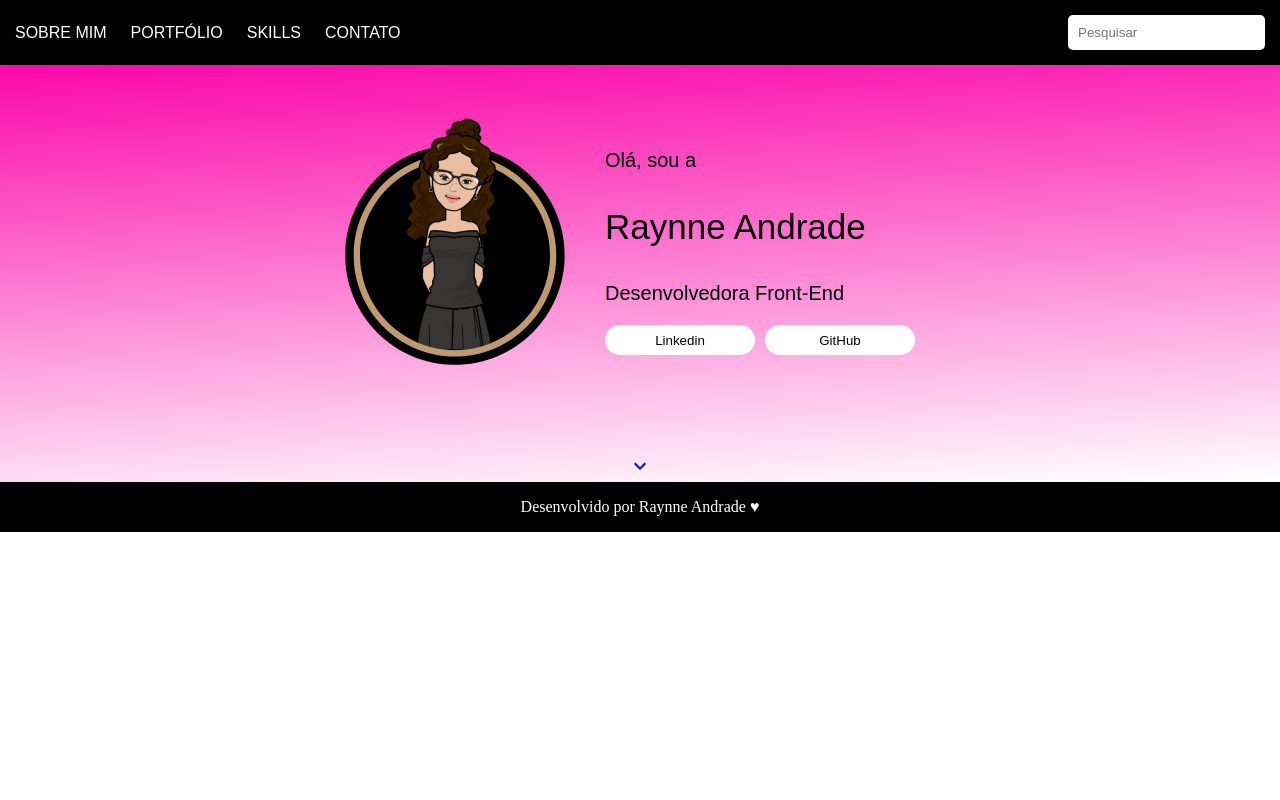
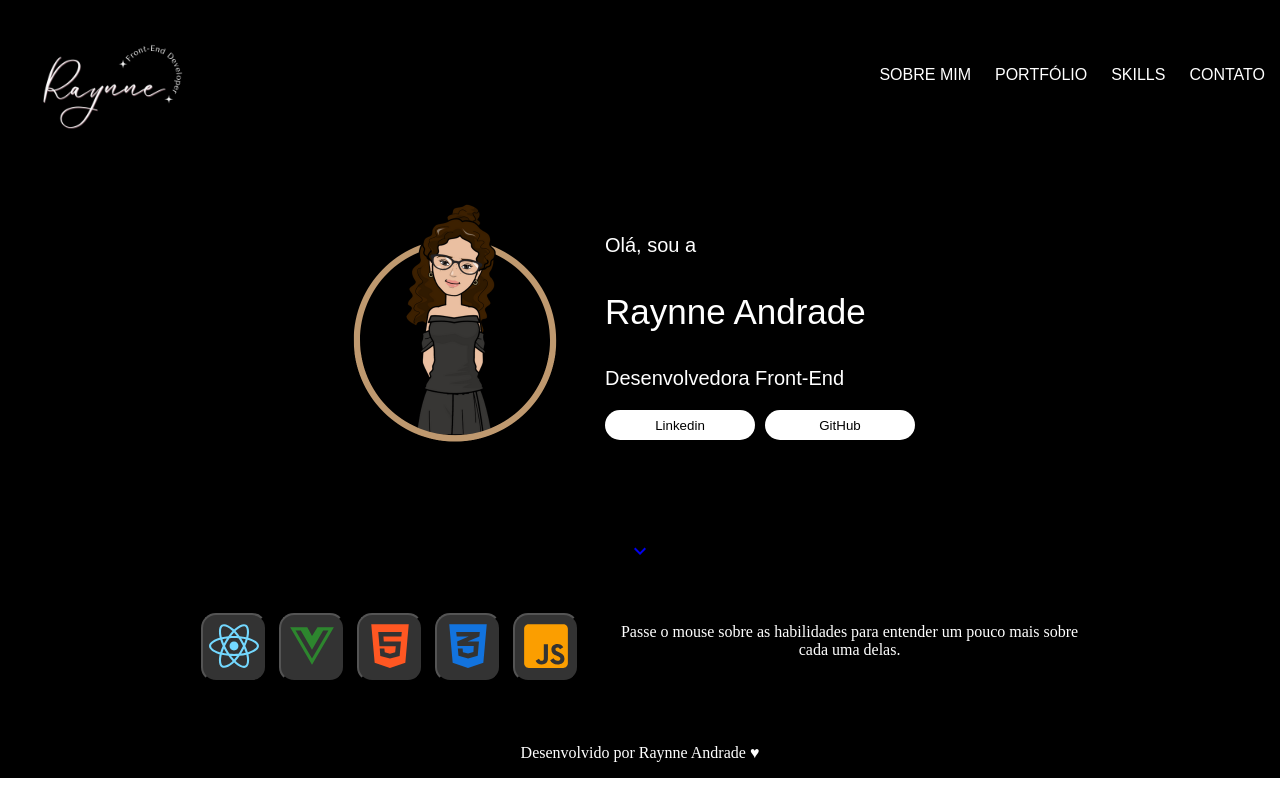
Before and after one commit to Raynne-Andrade/raynneandrade.github.io, a React (Create React App) app: page / in a window 1280 px wide. Built offline with nearby package versions, Linux system fonts and the light colour scheme.

Commit message:
feat: change skill and header

```diff
--- a/package.json
+++ b/package.json
@@ -18,6 +18,7 @@
     "react": "^18.1.0",
     "react-dom": "^18.1.0",
     "react-google-charts": "^4.0.0",
+    "react-icons": "^4.4.0",
     "react-scripts": "5.0.1",
     "typescript": "^4.6.4",
     "web-vitals": "^2.1.4",
--- a/src/App.tsx
+++ b/src/App.tsx
@@ -4,6 +4,7 @@ import { useTheme } from "@mui/system";
 import AboutMe from "./components/AboutMe";
 import Footer from "./components/Footer";
 import Header from "./components/Header";
+import Skill from "./components/Skills";
 
 import "./styles/App.css";
 
@@ -17,6 +18,7 @@ function App() {
             <div className='container'>
                 <div>
                     <AboutMe />
+                    <Skill/>
                 </div>
             </div>
             <Footer />
--- a/src/components/Header.tsx
+++ b/src/components/Header.tsx
@@ -3,6 +3,7 @@ import Menu from "./Header/Menu"
 import "../styles/header.css"
 
 const Header = () => {
+    const logo = require('../assets/Logo.png')
     const links = [
         {
             name: "Sobre mim",
@@ -20,10 +21,8 @@ const Header = () => {
     ]
     return (
         <header className="Header">
+            <img src={logo} width='200px'/>
             <Menu links={links}/>
-            <div>
-                <input type={"search"} placeholder="Pesquisar" className="Header--search" />
-            </div>
         </header>
     )
 }
--- /dev/null
+++ b/src/components/Skills.tsx
@@ -0,0 +1,67 @@
+import { FaReact, FaVuejs, FaHtml5, FaCss3Alt, FaJsSquare } from 'react-icons/fa'
+import '../styles/components/Skill.css'
+const Skill = () => {
+    const skills = ['Javascript', 'react', 'css', 'html', 'vuejs']
+    function onHoverSkill(item: string) {
+        for( let i = 0; i < skills.length; i++){
+            if(skills[i] == item){
+                const a = document.querySelector('.' + skills[i]) as HTMLElement | null;
+                const b = document.querySelector('.default') as HTMLElement | null;
+                if (a != null && b  != null){
+                a.style.display = 'block'
+                b.style.display = 'none'
+            }}
+            else{
+                const a = document.querySelector('.' + skills[i]) as HTMLElement | null;
+                    if (a != null){
+                    a.style.display = 'none'
+                }
+            }
+        }
+    }
+
+    function mouseout(item: string) {
+        const a = document.querySelector('.default') as HTMLElement | null;
+        if (a != null){
+        a.style.display = 'block'
+        }
+        for( let i = 0; i < skills.length; i++){
+            if(skills[i] == item){
+                const a = document.querySelector('.' + skills[i]) as HTMLElement | null;
+                if (a != null){
+                a.style.display = 'none'
+            }}
+        }
+    }
+    return (
+        <section className='skill'>
+            <div className='skill__div'>
+                <button className='skill__button' onMouseOver={() => onHoverSkill('react')} onMouseOut={() => mouseout('react')}>
+                    <FaReact size={50} color='#73D8FF' />
+                </button>
+                <button className='skill__button' onMouseOver={() => onHoverSkill('vuejs')} onMouseOut={() => mouseout('vuejs')}>
+                    <FaVuejs size={50} color='#2D862E' />
+                </button>
+                <button className='skill__button' onMouseOver={() => onHoverSkill('html')} onMouseOut={() => mouseout('html')}>
+                    <FaHtml5 size={50} color='#FF5722' />
+                </button>
+                <button className='skill__button' onMouseOver={() => onHoverSkill('css')} onMouseOut={() => mouseout('css')}>
+                    <FaCss3Alt size={50} color="#1273DE" />
+                </button>
+                <button className='skill__button' onMouseOver={() => onHoverSkill('Javascript')} onMouseOut={() => mouseout('Javascript')}>
+                    <FaJsSquare size={50} color="#FB9E00" />
+                </button>
+
+            </div>
+            <div className='skill__information'>
+                <p style={{ color: "#fff", textAlign: 'center', display: 'block'}} className="default">  Passe o mouse sobre as habilidades para entender um pouco mais sobre cada uma delas.  </p>
+                <p style={{ color: "#fff", textAlign: 'center', display: 'none' }} className="Javascript"> JavaScript é uma linguagem de programação interpretada estruturada, de script em alto nível com tipagem dinâmica fraca e multiparadigma. Juntamente com HTML e CSS, o JavaScript é uma das três principais tecnologias da World Wide Web. </p>
+                <p style={{ color: "#fff", textAlign: 'center', display: 'none' }} className="react"> O React é uma biblioteca JavaScript de código aberto com foco em criar interfaces de usuário em páginas web. É mantido pelo Facebook, Instagram, outras empresas e uma comunidade de desenvolvedores individuais. É utilizado nos sites da Netflix, Imgur, Feedly, Airbnb, SeatGeek, HelloSign, Walmart e outros. </p>
+                <p style={{ color: "#fff", textAlign: 'center', display: 'none' }} className="css" >  Trata-se de uma linguagem de marcação, amplamente utilizada com HTML ou XHTML, e representa diversas possibilidades para a formatação. O CSS ajuda a editar, alinhar, remover e trabalhar no espaço entre elementos de uma página. </p>
+                <p style={{ color: "#fff", textAlign: 'center', display: 'none' }} className="html" >   Linguagem de Marcação de Hipertexto. O HTML é o componente básico da web, ele permite inserir o conteúdo e estabelecer a estrutura básica de um website. </p>
+                <p style={{ color: "#fff", textAlign: 'center', display: 'none' }} className="vuejs" >  Vue.js é um framework JavaScript de código-aberto, focado no desenvolvimento de interfaces de usuário e aplicativos de página única </p>
+            </div>
+        </section>
+    )
+}
+export default Skill
--- a/src/index.css
+++ b/src/index.css
@@ -5,7 +5,7 @@ body {
     sans-serif;
   -webkit-font-smoothing: antialiased;
   -moz-osx-font-smoothing: grayscale;
-  background-color: black;
+  background-color: rgba(255, 255, 255, 0.321);
 }
 
 code {
--- a/src/styles/App.css
+++ b/src/styles/App.css
@@ -2,5 +2,8 @@
     display: flex;
     justify-content: center;
     overflow: hidden;
-    background: linear-gradient(357deg, rgba(255,255,255,1) 0%, rgba(251,8,169,1) 100%)
+    background: #000
   }
+  .inner-text {
+    color: #fff
+  }
--- a/src/styles/components/AboutMe.css
+++ b/src/styles/components/AboutMe.css
@@ -4,6 +4,7 @@
     justify-content: center;
     font-family: sans-serif
 }
+
 .aboutme_avatar {
     margin: 50px 0px
 }
@@ -13,10 +14,14 @@
 }
 
 .inner_text {
-    font-size: 20px
+    font-size: 20px;
+    color: #fff
 }
 
-.inner_text_h1 { font-size: 35px }
+.inner_text_h1 {
+    font-size: 35px;
+    color: #fff
+}
 
 .button {
     width: 150px;
--- /dev/null
+++ b/src/styles/components/Skill.css
@@ -0,0 +1,22 @@
+.skill {
+    display: flex;
+    max-width: 1000px;
+    margin: 40px 0px;
+}
+
+.skill__div {
+    width: 50%;
+    justify-content: space-between;
+    display: block
+}
+
+.skill__button {
+    background: rgba(275, 275, 275, 0.20);
+    padding: 6px;
+    border-radius: 15px;
+    margin: 6px
+}
+
+.skill__information {
+    width: 500px
+}
```
Also changed, not shown: src/assets/Logo.png (added), 1 other file (tests, documents, lock files or other folders).
